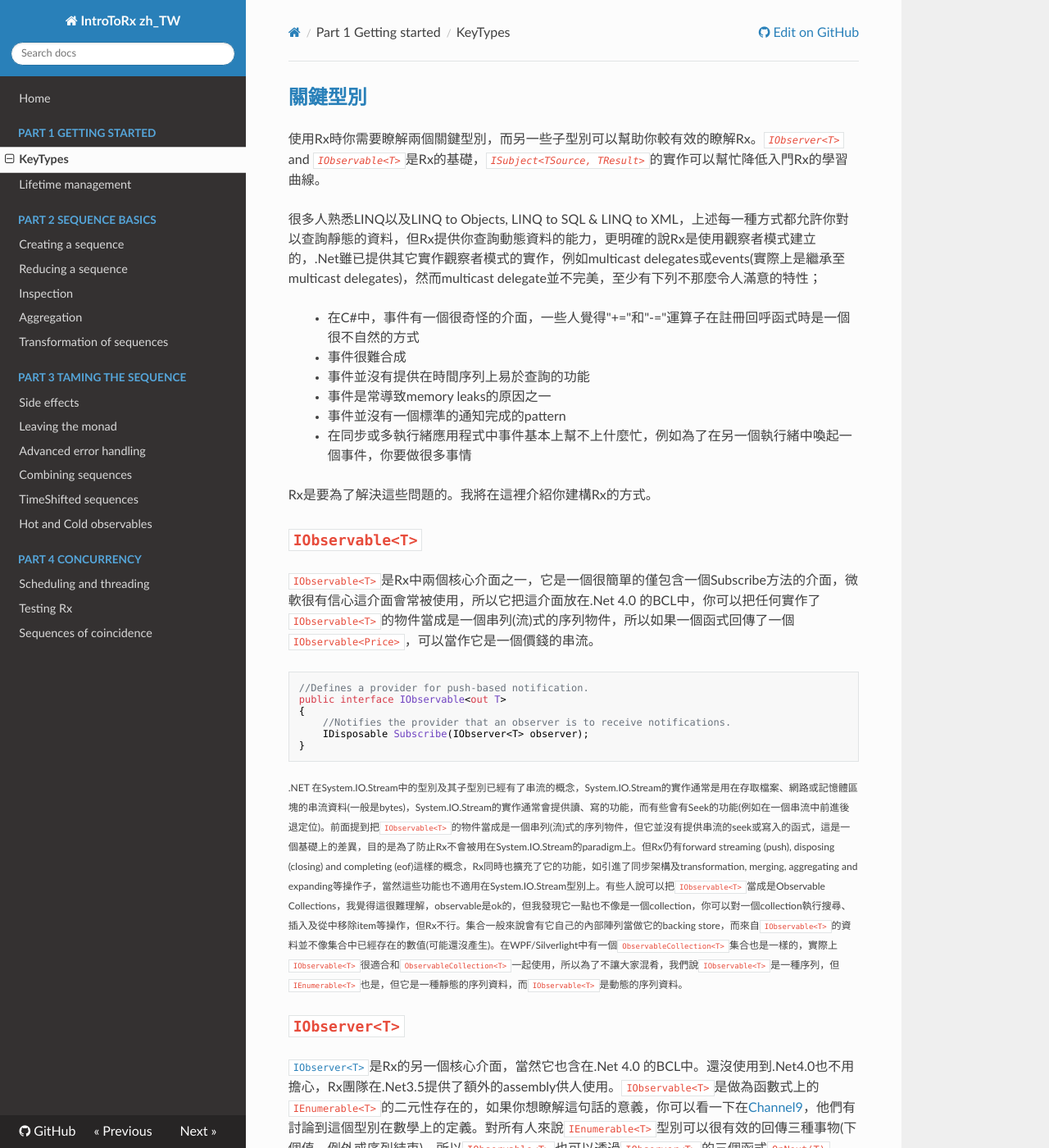
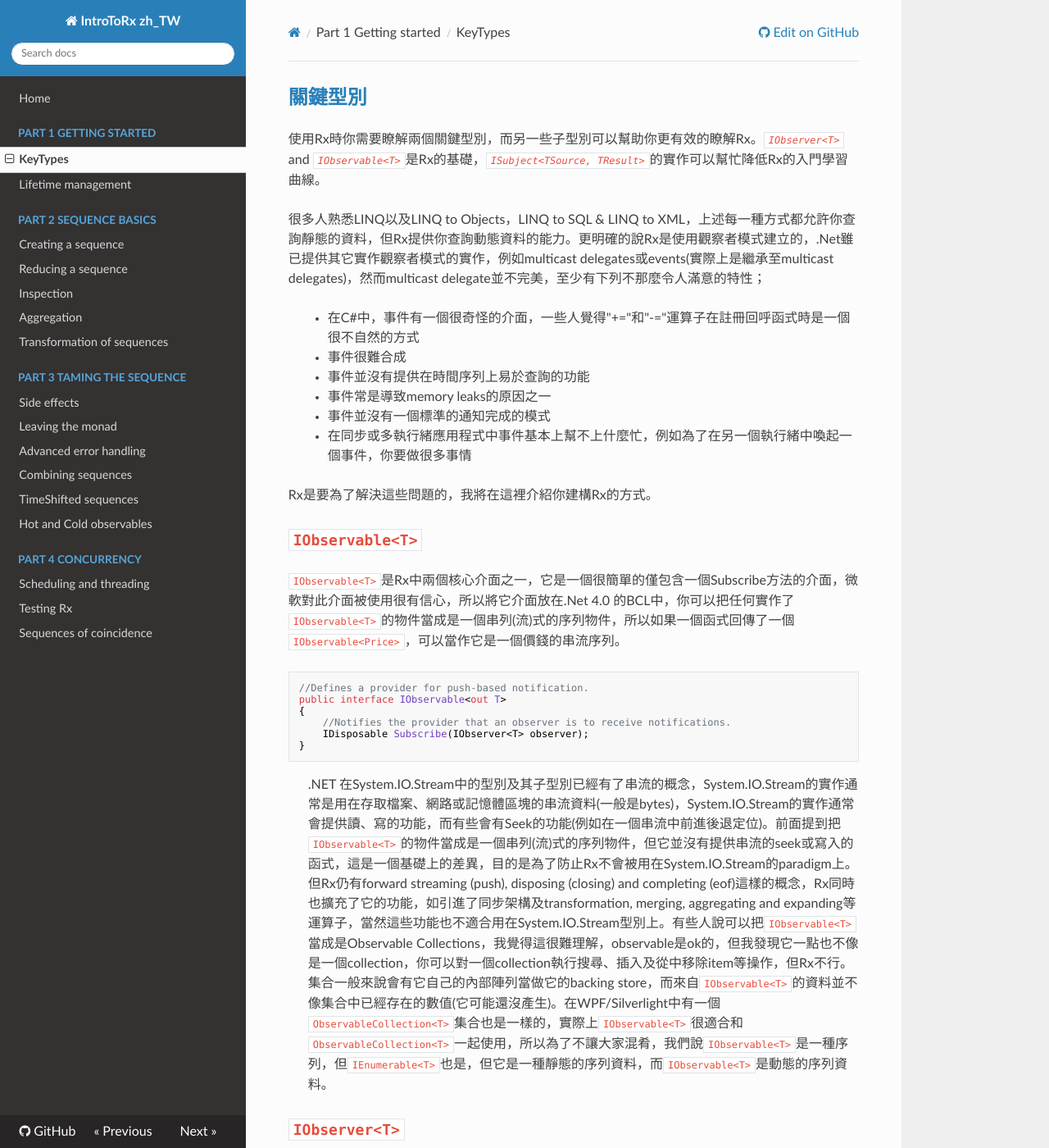
Before and after one commit to liaochihung/IntroToRx_zh_TW, an MkDocs documentation site: the page built from docs/02_KeyTypes.md, in a window 1280 px wide and 1400 px high. Shown: the whole window at 82% size. Built offline with MkDocs 1.6.1, drawn with Linux system fonts in a browser that asks for light colours; nearby versions of some CDN libraries; old or Windows-style settings are respelled for this version of MkDocs; some of the changed text lies outside the part shown.

Commit message:
doc: 修正01,02

````diff
--- a/docs/02_KeyTypes.md
+++ b/docs/02_KeyTypes.md
@@ -4,19 +4,21 @@ title: Rx介紹 Part 1 - Key types(譯)
 ---
 
 ##[關鍵型別](http://www.introtorx.com/Content/v1.0.10621.0/02_KeyTypes.html#KeyTypes)
-使用Rx時你需要瞭解兩個關鍵型別，而另一些子型別可以幫助你較有效的瞭解Rx。*`IObserver<T>`* and *`IObservable<T>`*是Rx的基礎，*`ISubject<TSource, TResult>`*的實作可以幫忙降低入門Rx的學習曲線。
+使用Rx時你需要瞭解兩個關鍵型別，而另一些子型別可以幫助你更有效的瞭解Rx。*`IObserver<T>`* and *`IObservable<T>`*是Rx的基礎，*`ISubject<TSource, TResult>`*的實作可以幫忙降低Rx的入門學習曲線。
 
-很多人熟悉LINQ以及LINQ to Objects, LINQ to SQL & LINQ to XML，上述每一種方式都允許你對以查詢靜態的資料，但Rx提供你查詢動態資料的能力，更明確的說Rx是使用觀察者模式建立的，.Net雖已提供其它實作觀察者模式的實作，例如multicast delegates或events(實際上是繼承至multicast delegates)，然而multicast delegate並不完美，至少有下列不那麼令人滿意的特性；
+很多人熟悉LINQ以及LINQ to Objects，LINQ to SQL & LINQ to XML，上述每一種方式都允許你查詢靜態的資料，但Rx提供你查詢動態資料的能力。更明確的說Rx是使用觀察者模式建立的，.Net雖已提供其它實作觀察者模式的實作，例如multicast delegates或events(實際上是繼承至multicast delegates)，然而multicast delegate並不完美，至少有下列不那麼令人滿意的特性；
+
 >* 在C#中，事件有一個很奇怪的介面，一些人覺得"+="和"-="運算子在註冊回呼函式時是一個很不自然的方式
 * 事件很難合成
 * 事件並沒有提供在時間序列上易於查詢的功能
-* 事件是常導致memory leaks的原因之一
-* 事件並沒有一個標準的通知完成的pattern
+* 事件常是導致memory leaks的原因之一
+* 事件並沒有一個標準的通知完成的模式
 * 在同步或多執行緒應用程式中事件基本上幫不上什麼忙，例如為了在另一個執行緒中喚起一個事件，你要做很多事情
 
-Rx是要為了解決這些問題的。我將在這裡介紹你建構Rx的方式。
+Rx是要為了解決這些問題的，我將在這裡介紹你建構Rx的方式。
 ##`IObservable<T>`
-`IObservable<T>`是Rx中兩個核心介面之一，它是一個很簡單的僅包含一個Subscribe方法的介面，微軟很有信心這介面會常被使用，所以它把這介面放在.Net 4.0 的BCL中，你可以把任何實作了`IObservable<T>`的物件當成是一個串列(流)式的序列物件，所以如果一個函式回傳了一個`IObservable<Price>`，可以當作它是一個價錢的串流。
+`IObservable<T>`是Rx中兩個核心介面之一，它是一個很簡單的僅包含一個Subscribe方法的介面，微軟對此介面被使用很有信心，所以將它介面放在.Net 4.0 的BCL中，你可以把任何實作了`IObservable<T>`的物件當成是一個串列(流)式的序列物件，所以如果一個函式回傳了一個`IObservable<Price>`，可以當作它是一個價錢的串流序列。
+
 ```CSharp
 //Defines a provider for push-based notification.
 public interface IObservable<out T>
@@ -25,11 +27,12 @@ public interface IObservable<out T>
 	IDisposable Subscribe(IObserver<T> observer);
 }
 ```
-<sub>
-.NET 在System.IO.Stream中的型別及其子型別已經有了串流的概念，System.IO.Stream的實作通常是用在存取檔案、網路或記憶體區塊的串流資料(一般是bytes)，System.IO.Stream的實作通常會提供讀、寫的功能，而有些會有Seek的功能(例如在一個串流中前進後退定位)。前面提到把`IObservable<T>`的物件當成是一個串列(流)式的序列物件，但它並沒有提供串流的seek或寫入的函式，這是一個基礎上的差異，目的是為了防止Rx不會被用在System.IO.Stream的paradigm上。但Rx仍有forward streaming (push), disposing (closing) and completing (eof)這樣的概念，Rx同時也擴充了它的功能，如引進了同步架構及transformation, merging, aggregating and expanding等操作子，當然這些功能也不適用在System.IO.Stream型別上。有些人說可以把`IObservable<T>`當成是Observable Collections，我覺得這很難理解，observable是ok的，但我發現它一點也不像是一個collection，你可以對一個collection執行搜尋、插入及從中移除item等操作，但Rx不行。集合一般來說會有它自己的內部陣列當做它的backing store，而來自`IObservable<T>`的資料並不像集合中已經存在的數值(可能還沒產生)。在WPF/Silverlight中有一個`ObservableCollection<T>`集合也是一樣的，實際上`IObservable<T>`很適合和`ObservableCollection<T>`一起使用，所以為了不讓大家混肴，我們說`IObservable<T>`是一種序列，但`IEnumerable<T>`也是，但它是一種靜態的序列資料，而`IObservable<T>`是動態的序列資料。
-</sub>
+
+>.NET 在System.IO.Stream中的型別及其子型別已經有了串流的概念，System.IO.Stream的實作通常是用在存取檔案、網路或記憶體區塊的串流資料(一般是bytes)，System.IO.Stream的實作通常會提供讀、寫的功能，而有些會有Seek的功能(例如在一個串流中前進後退定位)。前面提到把`IObservable<T>`的物件當成是一個串列(流)式的序列物件，但它並沒有提供串流的seek或寫入的函式，這是一個基礎上的差異，目的是為了防止Rx不會被用在System.IO.Stream的paradigm上。但Rx仍有forward streaming (push), disposing (closing) and completing (eof)這樣的概念，Rx同時也擴充了它的功能，如引進了同步架構及transformation, merging, aggregating and expanding等運算子，當然這些功能也不適合用在System.IO.Stream型別上。有些人說可以把`IObservable<T>`當成是Observable Collections，我覺得這很難理解，observable是ok的，但我發現它一點也不像是一個collection，你可以對一個collection執行搜尋、插入及從中移除item等操作，但Rx不行。集合一般來說會有它自己的內部陣列當做它的backing store，而來自`IObservable<T>`的資料並不像集合中已經存在的數值(它可能還沒產生)。在WPF/Silverlight中有一個`ObservableCollection<T>`集合也是一樣的，實際上`IObservable<T>`很適合和`ObservableCollection<T>`一起使用，所以為了不讓大家混肴，我們說`IObservable<T>`是一種序列，但`IEnumerable<T>`也是，但它是一種靜態的序列資料，而`IObservable<T>`是動態的序列資料。
+
 
 ##`IObserver<T>`
+
 [`IObserver<T>`](http://msdn.microsoft.com/en-us/library/dd783449.aspx "IObserver(Of T) interface - MSDN")是Rx的另一個核心介面，當然它也含在.Net 4.0 的BCL中。還沒使用到.Net4.0也不用擔心，Rx團隊在.Net3.5提供了額外的assembly供人使用。`IObservable<T>`是做為函數式上的`IEnumerable<T>`的二元性存在的，如果你想瞭解這句話的意義，你可以看一下在[Channel9](http://channel9.msdn.com/tags/Rx/)，他們有討論到這個型別在數學上的定義。對所有人來說`IEnumerable<T>`型別可以很有效的回傳三種事物(下個值、例外或序列結束)，所以`IObservable<T>`也可以透過`IObserver<T>`的三個函式`OnNext(T)`、`OnError(Exception)`及`OnCompleted()`做到。
 ```csharp
 //Provides a mechanism for receiving push-based notifications.
@@ -43,12 +46,13 @@ public interface IObserver<in T>
 	void OnCompleted();
 }
 ```
-Rx有一個要遵守的原則，一個`IObserver<T>`的實作可能包含零或多個對`OnNext(T)`的呼叫，接續則可能是`OnEerror(Exception)`或`OnCompleted()`，這個協議確保當一個序列中斷，總是因為一個`OnEerror(Exception)`或`OnCompleted()`發生，且並不要求以上三個函式會被呼叫，如空序列或無限序限這兩個狀況，稍後會談到這個。
+Rx有一個要遵守的原則：一個`IObserver<T>`的實作可能包含零或多個對`OnNext(T)`的呼叫，接續則可能是`OnEerror(Exception)`或`OnCompleted()`。這個協議確保當一個序列中斷，總是因為一個`OnEerror(Exception)`或`OnCompleted()`發生，且並不要求以上三個函式會被呼叫，如在空序列或無限序列這兩個狀況，稍後會談到這個。
 
 有趣的是，當你常在工作上用Rx的`IObservable<T>`的時候，一般你不太會用到`IObserver<T>`，因為Rx提供了如`Subscribe`函式中的匿名實作。
 
-###實現`IObserver<T>`及`IObservable<T>`
-這兩種介面很容易實作，如果我們想建立一個可以在console中列印數值的observer，可以如下程式碼：
+###實作`IObserver<T>`及`IObservable<T>`
+這兩種介面很容易實作，如果我們想建立一個可以在console中列印數值的觀察者，可以如下程式碼：
+
 ```csharp
 public class MyConsoleObserver<T> : IObserver<T>
 {
@@ -135,7 +152,9 @@ static void Main(string[] args)
 	Console.ReadKey();
 }
 ```
+
 被寫入至Console的結果值會是'b'和'c'，但'a'被略過了，如果我們將subject變成`ReplaySubject<T>`，我們可以得到所有的數值：
+
 ```csharp
 var subject = new ReplaySubject<string>();
 subject.OnNext("a");
@@ -156,14 +177,19 @@ public void ReplaySubjectBufferExample()
 	subject.OnNext("d");
 }
 ```
+
 這個輸出顯示'a'已經從快取中被丟棄了，但'b'及'c'仍然有效，而'd'是在訂閱後才推送的，所以也會被顯示。
+
 輸出:
+
 ```bash
 b
 c
 d
 ```
+
 另一個可選的預防快取無窮的值的方式是提供一個'window'給這個快取，下列範例中，不再使用指定快取大小的方式，而是指定一個時間的'window'告訴那些快取值是有效的：
+
 ```csharp
 public void ReplaySubjectWindowExample()
 {
@@ -278,7 +304,9 @@ public void SubjectInvalidUsageExample()
 ```
 
 ## ISubject介面
+
 上述這四種subjects透過另一個介面的集合實作了`IObservable<T>`及`IObserver<T>`：
+
 ```csharp
 //Represents an object that is both an observable sequence as well as an observer.
 public interface ISubject<in TSource, out TResult>
@@ -305,8 +338,9 @@ IObserver<TSource> observer,
 IObservable<TResult> observable)
 {...}
 ```
-Subjects提供了一個很方便的方式去瞭解Rx，然而它們並不建議在日常中使用，[Usage Guidelines](http://www.introtorx.com/Content/v1.0.10621.0/18_UsageGuidelines.html)中的附錄說明了原因。與其直接使用，你應該偏用工廠方法，我們在下一部份[Part 2](04_CreatingObservableSequences.html)會說明。
 
-這`IObservable<T>`及`IObserver<T>`這兩個基礎型別及subject型別應是你學習Rx的基本知識，重要的是瞭解這些型別及它們隱含的約定，你會發現在產品中的程式碼中很少使用`IObserver<T>`介面及subject型別，但是瞭解他們如何應用在系統中仍然是需要的。
+Subjects提供了一個很方便的方式讓你去瞭解Rx，然而它們並不建議在日常中使用，[Usage Guidelines](http://www.introtorx.com/Content/v1.0.10621.0/18_UsageGuidelines.html)中的附錄說明了原因。與其直接使用，你應該偏好使用工廠方法，我們在下一部份[Part 2](04_CreatingObservableSequences.html)會說明。
+
+`IObservable<T>`及`IObserver<T>`這兩個基礎型別及subject型別應是你學習Rx的基本知識，重要的是瞭解這些型別及它們隱含的契約，你會發現在產品中的程式碼中很少使用`IObserver<T>`介面及subject型別，但是瞭解他們如何應用在系統中仍然是需要的。
 
 The IObservable<T> interface is the dominant type that you will be exposed to for representing a sequence of data in motion, and therefore will comprise the core concern for most of your work with Rx and most of this book.
````
Also changed, not shown: other parts of docs/02_KeyTypes.md (+28 -8 lines), docs/index.md (+14 -6 lines).
